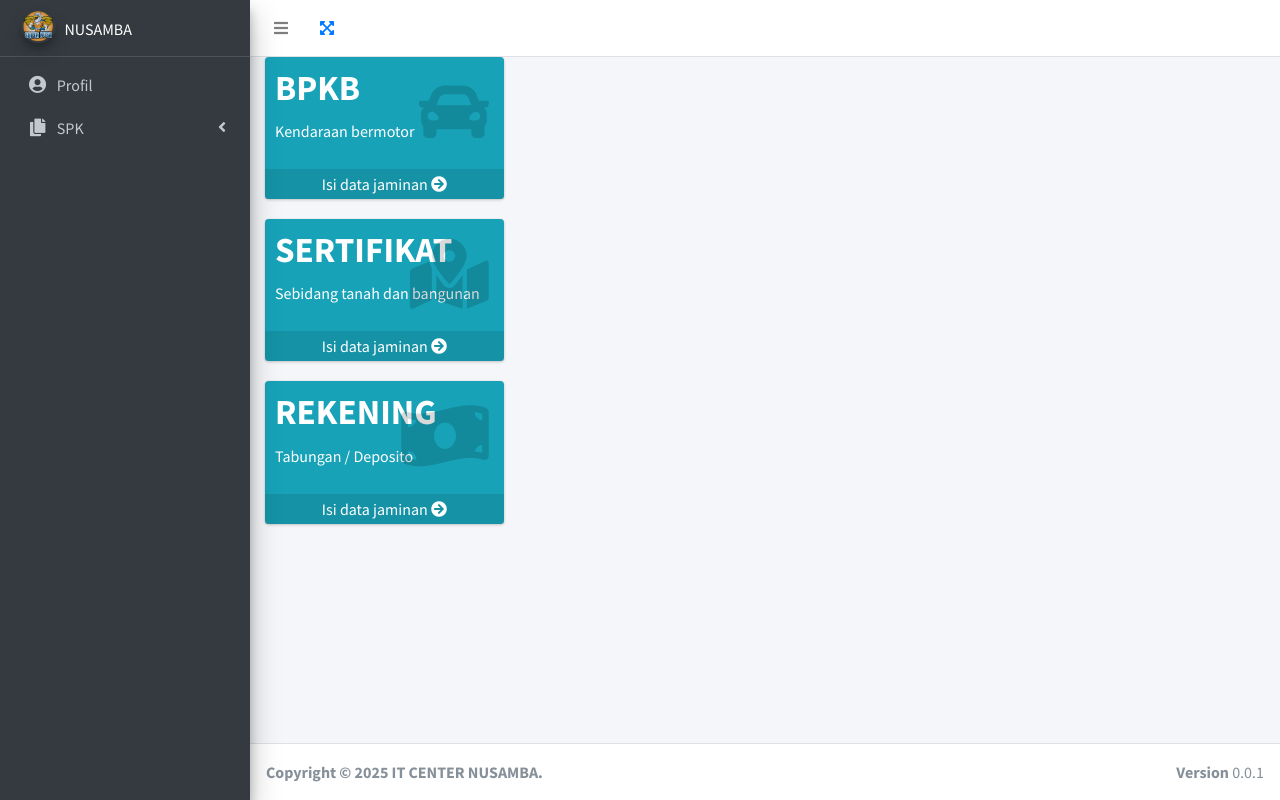
After one commit to azraeeg/spk, a Laravel app: page /admin/spk/jaminan in a window 1280 px wide. The commit adds this page. Run offline with Laravel 10, Linux system fonts and the light colour scheme; the visitor is signed in with stand-in values (Sample User, id 1); parts of the project's set-up code (start-up, migrations or seed data) failed here and were passed over; some libraries are stand-ins or nearby versions.

Commit message:
halaman jaminan tapi belum selesai

```diff
--- a/app/Http/Controllers/SpkController.php
+++ b/app/Http/Controllers/SpkController.php
@@ -136,8 +136,21 @@ class SpkController extends Controller
             'kd_cabang' => $kd_cabang, // Tambahkan kd_cabang dari choper
         ]);
 
-        return redirect()->route('admin.spk.index')->with('success', 'Data berhasil disimpan.');
+        // return redirect()->route('admin.spk.index')->with('success', 'Data berhasil disimpan.');
+        return redirect()->route('spk.jaminan')->with('success', 'Data berhasil disimpan, lanjut ke halaman jaminan.');
+
     }
+
+    public function jaminan()
+    {
+        return view('spk.jaminan');
+    }
+
+    public function jaminanBpkb()
+    {
+        return view('spk.jmnbpkb');
+    }
+
 
 
 
--- /dev/null
+++ b/resources/views/spk/jaminan.blade.php
@@ -0,0 +1,71 @@
+@extends('layouts.app')
+@section('content')
+
+
+    @if(session('success'))
+        <p>{{ session('success') }}</p>
+    @endif
+
+    @if ($errors->any())
+        <div class="alert alert-danger">
+            <ul>
+                @foreach ($errors->all() as $error)
+                    <li>{{ $error }}</li>
+                @endforeach
+            </ul>
+        </div>
+    @endif
+
+
+<div class="col-md-12">
+
+        <div class="col-lg-3 col-6">
+            <!-- small box -->
+            <div class="small-box bg-info">
+            <div class="inner">
+                <h3>BPKB</h3>
+
+                <p>Kendaraan bermotor</p>
+            </div>
+            <div class="icon">
+                <i class="fas fa-car">
+
+                </i>
+            </div>
+            <a href="{{route ('admin.spk.jaminanbpkb')}}" class="small-box-footer">Isi data jaminan <i class="fas fa-arrow-circle-right"></i></a>
+            </div>
+        </div>
+        <div class="col-lg-3 col-6">
+            <!-- small box -->
+            <div class="small-box bg-info">
+              <div class="inner">
+                <h3>SERTIFIKAT</h3>
+
+                <p>Sebidang tanah dan bangunan</p>
+              </div>
+              <div class="icon">
+                <i class="fas fa-map-marked-alt">
+
+                </i>
+              </div>
+              <a href="#" class="small-box-footer">Isi data jaminan <i class="fas fa-arrow-circle-right"></i></a>
+            </div>
+        </div>
+        <div class="col-lg-3 col-6">
+            <!-- small box -->
+            <div class="small-box bg-info">
+              <div class="inner">
+                <h3>REKENING</h3>
+
+                <p>Tabungan / Deposito</p>
+              </div>
+              <div class="icon">
+                <i class="fas fas fa-money-bill-wave">
+
+                </i>
+              </div>
+              <a href="#" class="small-box-footer">Isi data jaminan <i class="fas fa-arrow-circle-right"></i></a>
+            </div>
+        </div>
+</div>
+@endsection
--- a/routes/web.php
+++ b/routes/web.php
@@ -63,7 +63,10 @@ Route::group(['prefix' => 'admin','middleware' => ['auth'], 'as' => 'admin.'] ,
     Route::get('/dashboard',[HomeController::class,'dashboard'])->name('dashboard');
     // ====================read spk=================
     Route::get('/spk', [SpkController::class, 'index'])->name('spk.index');
-    Route::post('/spk', [SpkController::class, 'store'])->name('spk.store');
+    Route::get('/spk', [SpkController::class, 'store'])->name('spk.store');
+    Route::get('/spk/jaminan', [SpkController::class, 'jaminan'])->name('spk.jaminan');
+    Route::get('/spk/jaminanbpkb', [SpkController::class, 'jaminanBpkb'])->name('spk.jaminanbpkb');
+
     Route::get('/spk/{noSpk}/edit', [SpkController::class, 'edit'])->name('spk.edit');
     Route::put('/spk/{noSpk}', [SpkController::class, 'update'])->name('spk.update');
     Route::delete('/spk/{noSpk}', [SpkController::class, 'destroy'])->name('spk.destroy');
```
Also changed, not shown: resources/views/spk/create.blade.php (+3 -9 lines), resources/views/spk/jmnbpkb.blade.php (added, +61 -0 lines).
